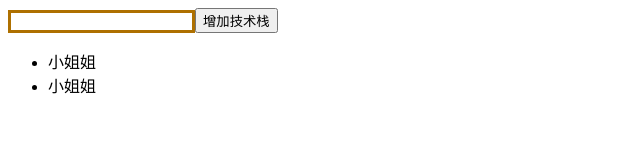
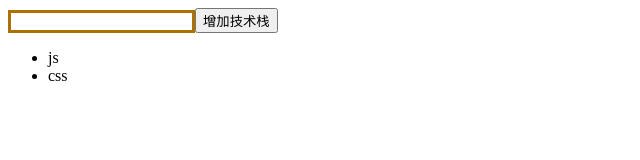
Before and after one commit to GR07/ReactDemo, a React (Create React App) app: page / in a window 1280 px wide. Shown: the top 160 px of the page, without its empty margins (0-640 px from the left). Built offline with nearby package versions, Linux system fonts and the light colour scheme.

Commit message:
react 学习

```diff
--- a/src/Xiaojiejie.js
+++ b/src/Xiaojiejie.js
@@ -12,22 +12,23 @@ class Xiaojiejie extends Component {
       inputValue: '',
       list: ['js', 'css']
     }
+    this.inputChange = this.inputChange.bind(this)
+    this.addList = this.addList.bind(this)
+    this.deleteItem = this.deleteItem.bind(this)
   }
   render() {
     return (
       <Fragment>
         <div>
           {/*注释*/}
-          <input value={this.state.inputValue} onChange={this.inputChange.bind(this)} className="input" type="text"/>
-          <button onClick={this.addList.bind(this)}>增加技术栈</button>
+          <input value={this.state.inputValue} onChange={this.inputChange} className="input" type="text"/>
+          <button onClick={this.addList}>增加技术栈</button>
         </div>
         <ul>
           {
             this.state.list.map((item, index) => {
               return (
-                <div>
-                  <XiaojiejieItem />
-                </div>
+                  <XiaojiejieItem content={item} index={index} deleteItem={this.deleteItem} key={index+item} />
               )
             })
           }
--- a/src/XiaojiejieItem.js
+++ b/src/XiaojiejieItem.js
@@ -1,10 +1,17 @@
 import React, { Component} from 'react'
 
 class XiaojiejieItem extends Component {
+  constructor(props) {
+    super(props)
+    this.handleClick = this.handleClick.bind(this)
+  }
   render() {
     return (
-      <li>小姐姐</li>
+      <li onClick={this.handleClick}>{ this.props.content }</li>
     )
+  }
+  handleClick() {
+    this.props.deleteItem(this.props.index)
   }
 }
 
```
